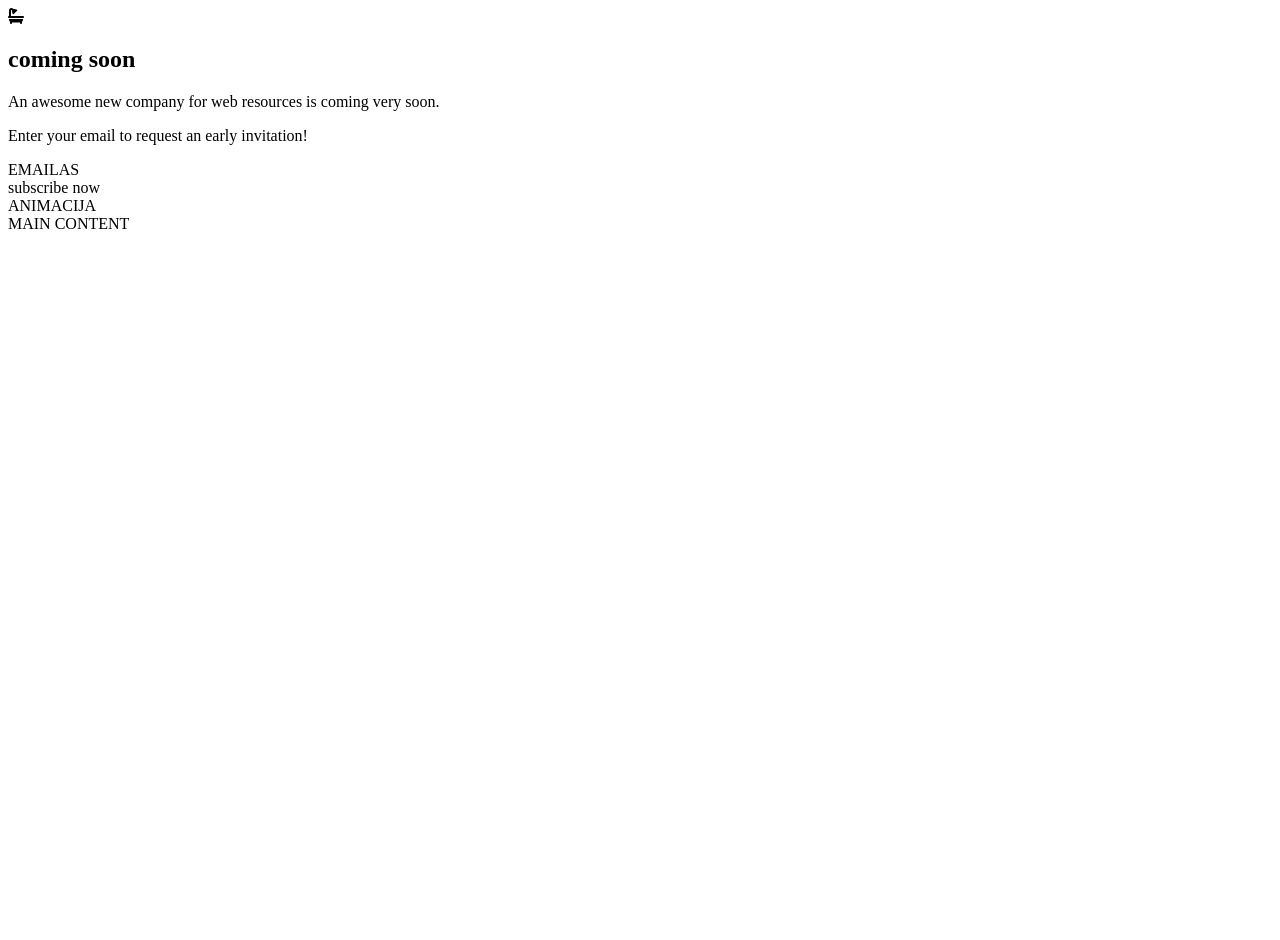
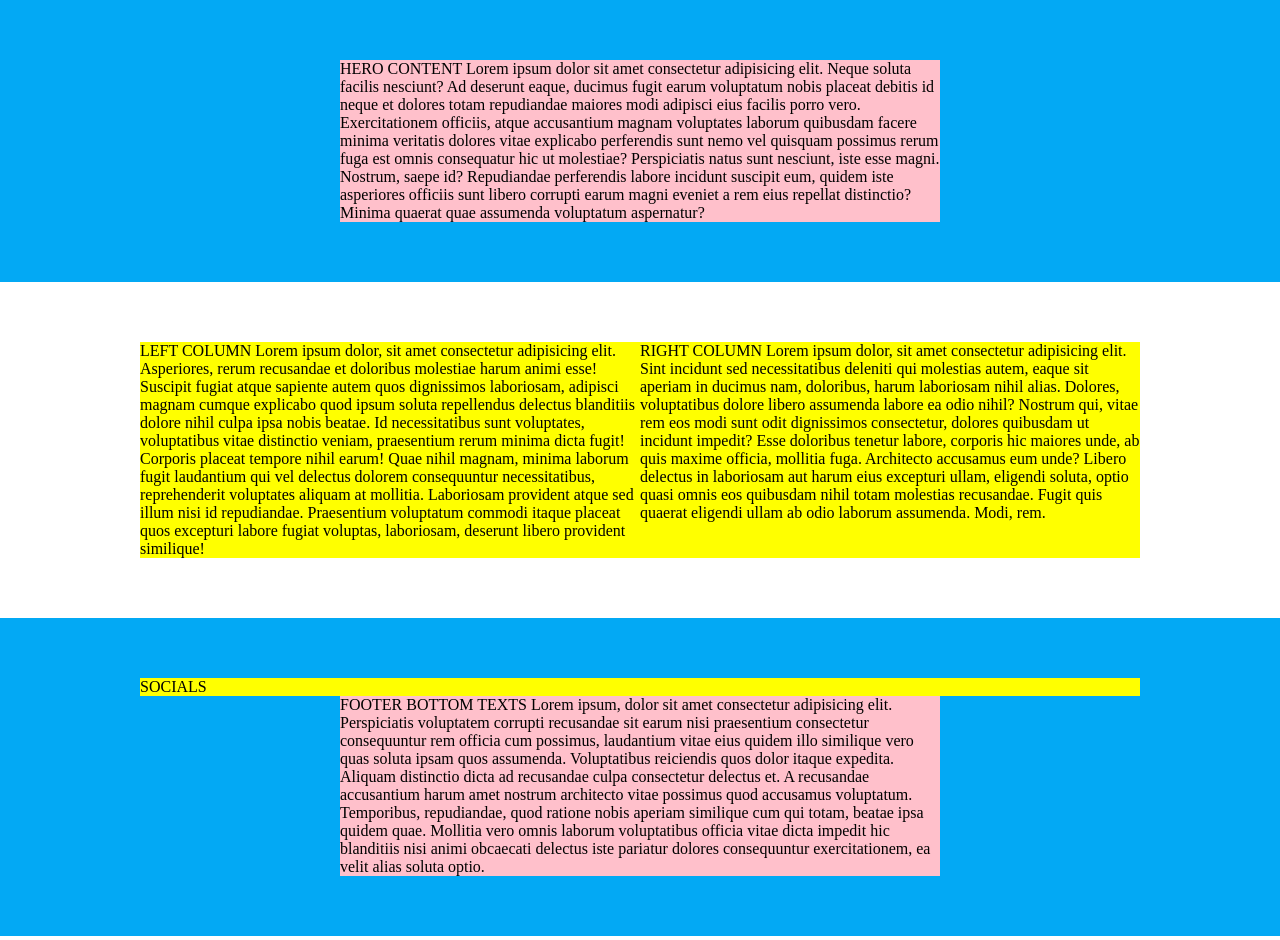
Before and after one commit to janis0316/10-coming-soon, a website: page index.html in a window 1280 px wide. Before the commit the page ends 800 px from the top, so only its background shows below. Drawn offline with Linux system fonts and the light colour scheme.

Commit message:
Initial desktop layout

```diff
--- a/css/base/base.css
+++ b/css/base/base.css
@@ -0,0 +1,12 @@
+:root {
+    --primary-color: #03a9f4;
+    --secondary-color: #ea1d62;
+}
+
+.bg-primary {
+    background-color: var(--primary-color);
+}
+
+.bg-secondary {
+    background-color: var(--primary-color);
+}
--- a/css/base/layout.css
+++ b/css/base/layout.css
@@ -0,0 +1,39 @@
+body {
+    display: inline-block;
+    margin: 0;
+}
+
+main {
+    float: left;
+    width: 100%;
+}
+
+.container {
+    float: left;
+    width: 100%;
+    padding-top: 60px;
+    padding-bottom: 60px;
+}
+
+
+.row {
+    float: left;
+    width: 1000px;
+    margin-left: calc(50% - 500px);
+    background-color: yellow;
+}
+.row-short {
+    float: left;
+    width: 600px;
+    margin-left: calc(50% - 300px);
+    background-color: pink;
+}
+
+.left-column {
+    float: left;
+    width: 50%;
+}
+.right-column {
+    float: left;
+    width: 50%;
+}
--- a/index.html
+++ b/index.html
@@ -23,25 +23,29 @@
 
 
     <main>
-        <section>
-            <i class="fa fa-bath"></i>
-        <h1>coming soon</h1>
-        <p>An awesome new company for web resources is coming very soon.</p>
-        <p>Enter your email to request an early invitation!</p>
-        </p>
-        EMAILAS
-        <div>
-            subscribe now
-        </div>
-        ANIMACIJA
-    </section>
-    <section>
-        MAIN CONTENT
-    </section>
+        <section class="container bg-primary">
+            <div class="row-short">
+                HERO CONTENT
+                Lorem ipsum dolor sit amet consectetur adipisicing elit. Neque soluta facilis nesciunt? Ad deserunt eaque, ducimus fugit earum voluptatum nobis placeat debitis id neque et dolores totam repudiandae maiores modi adipisci eius facilis porro vero. Exercitationem officiis, atque accusantium magnam voluptates laborum quibusdam facere minima veritatis dolores vitae explicabo perferendis sunt nemo vel quisquam possimus rerum fuga est omnis consequatur hic ut molestiae? Perspiciatis natus sunt nesciunt, iste esse magni. Nostrum, saepe id? Repudiandae perferendis labore incidunt suscipit eum, quidem iste asperiores officiis sunt libero corrupti earum magni eveniet a rem eius repellat distinctio? Minima quaerat quae assumenda voluptatum aspernatur?
+            </div>
+        </section>
+        <section class="container">
+            <div class="row">
+                <div class="left-column">LEFT COLUMN
+                    Lorem ipsum dolor, sit amet consectetur adipisicing elit. Asperiores, rerum recusandae et doloribus molestiae harum animi esse! Suscipit fugiat atque sapiente autem quos dignissimos laboriosam, adipisci magnam cumque explicabo quod ipsum soluta repellendus delectus blanditiis dolore nihil culpa ipsa nobis beatae. Id necessitatibus sunt voluptates, voluptatibus vitae distinctio veniam, praesentium rerum minima dicta fugit! Corporis placeat tempore nihil earum! Quae nihil magnam, minima laborum fugit laudantium qui vel delectus dolorem consequuntur necessitatibus, reprehenderit voluptates aliquam at mollitia. Laboriosam provident atque sed illum nisi id repudiandae. Praesentium voluptatum commodi itaque placeat quos excepturi labore fugiat voluptas, laboriosam, deserunt libero provident similique!
+                </div>
+                <div class="right-column">RIGHT COLUMN
+                    Lorem ipsum dolor, sit amet consectetur adipisicing elit. Sint incidunt sed necessitatibus deleniti qui molestias autem, eaque sit aperiam in ducimus nam, doloribus, harum laboriosam nihil alias. Dolores, voluptatibus dolore libero assumenda labore ea odio nihil? Nostrum qui, vitae rem eos modi sunt odit dignissimos consectetur, dolores quibusdam ut incidunt impedit? Esse doloribus tenetur labore, corporis hic maiores unde, ab quis maxime officia, mollitia fuga. Architecto accusamus eum unde? Libero delectus in laboriosam aut harum eius excepturi ullam, eligendi soluta, optio quasi omnis eos quibusdam nihil totam molestias recusandae. Fugit quis quaerat eligendi ullam ab odio laborum assumenda. Modi, rem.
+                </div>
+            </div>
+        </section>
     </main>
 
-    <footer>
-
+    <footer class="container bg-primary">
+        <div class="row">SOCIALS</div>
+        <div class="row-short">FOOTER BOTTOM TEXTS
+            Lorem ipsum, dolor sit amet consectetur adipisicing elit. Perspiciatis voluptatem corrupti recusandae sit earum nisi praesentium consectetur consequuntur rem officia cum possimus, laudantium vitae eius quidem illo similique vero quas soluta ipsam quos assumenda. Voluptatibus reiciendis quos dolor itaque expedita. Aliquam distinctio dicta ad recusandae culpa consectetur delectus et. A recusandae accusantium harum amet nostrum architecto vitae possimus quod accusamus voluptatum. Temporibus, repudiandae, quod ratione nobis aperiam similique cum qui totam, beatae ipsa quidem quae. Mollitia vero omnis laborum voluptatibus officia vitae dicta impedit hic blanditiis nisi animi obcaecati delectus iste pariatur dolores consequuntur exercitationem, ea velit alias soluta optio.
+        </div>
     </footer>
 </body>
 </html>
```
Also changed, not shown: images/background-top.jpg (deleted).
